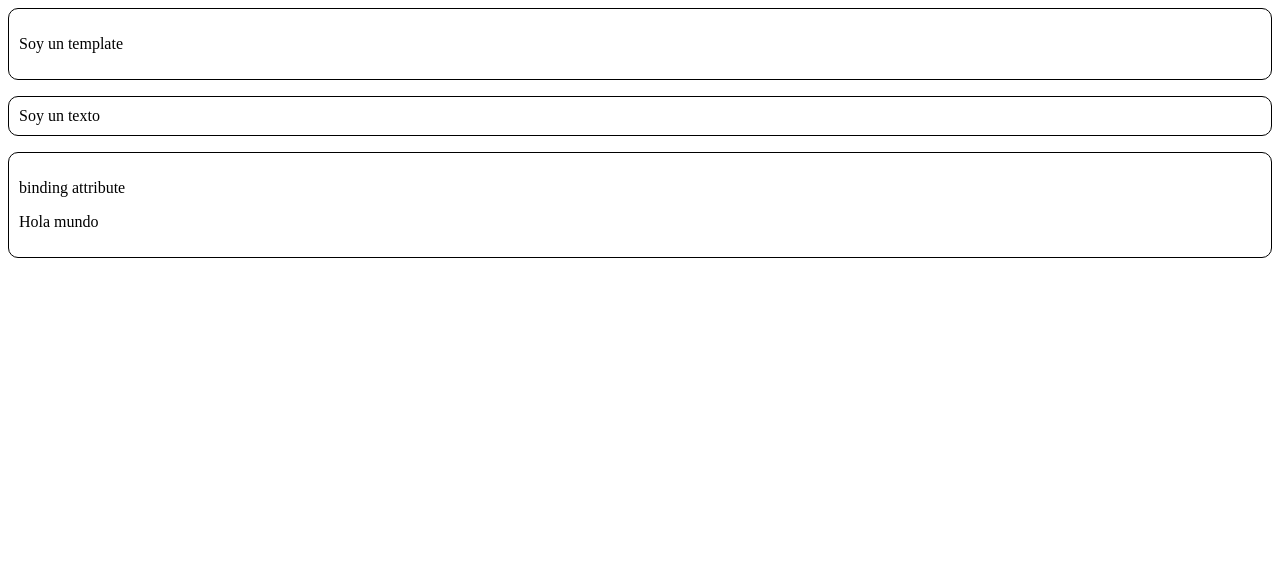
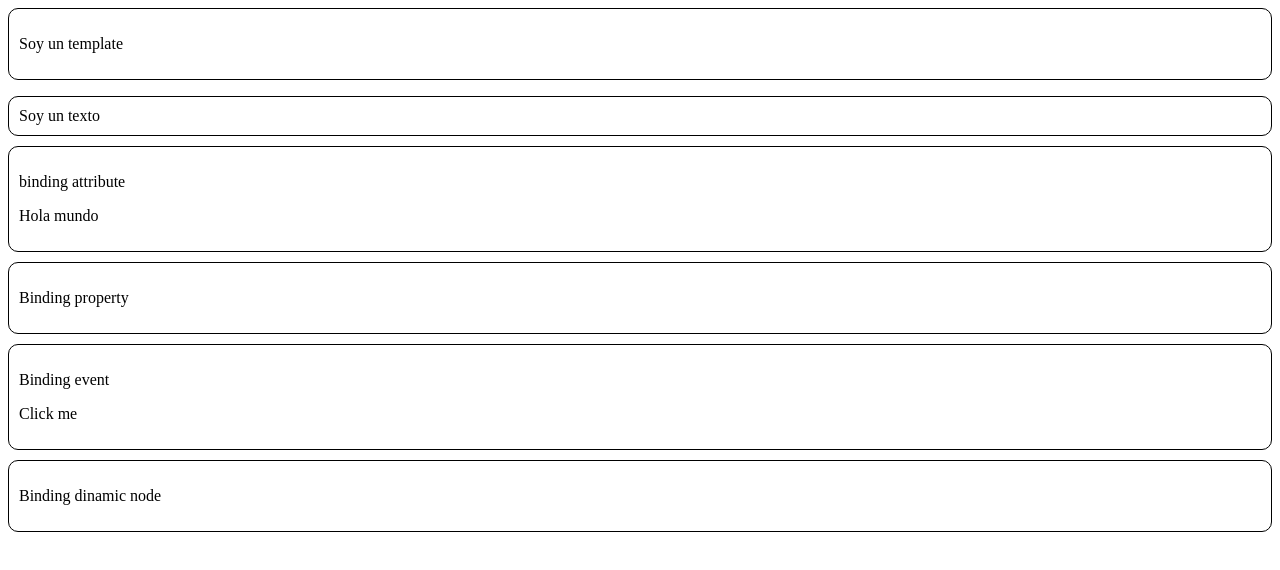
Before and after one commit to ArzCorp/lit, a website: page index.html in a window 1280 px wide. Drawn offline with nearby package versions, Linux system fonts and the light colour scheme.

Commit message:
✨ added more bindings

```diff
--- a/index.html
+++ b/index.html
@@ -12,5 +12,8 @@
 		<div id="app"></div>
 		<div id="bindings-text"></div>
 		<div id="bindings-attribute"></div>
+		<div id="bindings-property"></div>
+		<div id="bindings-events"></div>
+		<div id="bindings-node"></div>
 	</body>
 </html>
--- /dev/null
+++ b/src/components/bindings/events.js
@@ -0,0 +1,13 @@
+import { html, render } from '/node_modules/lit-html/lit-html.js'
+
+const handleClick = () => alert('Hello, world!')
+
+const bindingsEvents = ({ text, className }) => html` <div class=${className}>
+	<p>${text}</p>
+	<p class="click" @click=${handleClick}>Click me</p>
+</div>`
+
+render(
+	bindingsEvents({ text: 'Binding event', className: 'container' }),
+	document.querySelector('#bindings-events')
+)
--- /dev/null
+++ b/src/components/bindings/node.js
@@ -0,0 +1,11 @@
+import { html, render } from '/node_modules/lit-html/lit-html.js'
+
+const title = () => {
+	const p = document.createElement('p')
+	p.innerHTML = 'Binding dinamic node'
+	return p
+}
+
+const bindingsNode = () => html` <div class="container" }>${title()}</div>`
+
+render(bindingsNode(), document.querySelector('#bindings-node'))
--- /dev/null
+++ b/src/components/bindings/property.js
@@ -0,0 +1,17 @@
+import { html, render } from '/node_modules/lit-html/lit-html.js'
+
+const bindingsProperty = ({ text, className }) => html` <div class=${className}>
+	<p .property=${text} id="property">${text}</p>
+</div>`
+
+render(
+	bindingsProperty({ text: 'Binding property', className: 'container' }),
+	document.querySelector('#bindings-property')
+)
+
+const getProperty = () => {
+	const element = document.querySelector('#property').property
+	console.log({ element })
+}
+
+getProperty()
--- a/src/css/index.css
+++ b/src/css/index.css
@@ -2,4 +2,13 @@
 	border: 1px solid black;
 	padding: 10px;
 	border-radius: 10px;
+	margin-bottom: 10px;
 }
+
+.click {
+	cursor: pointer;
+}
+
+.click:hover {
+	text-decoration: underline;
+}
--- a/src/index.js
+++ b/src/index.js
@@ -1,3 +1,6 @@
 import './components/template.js'
 import './components/bindings/text.js'
 import './components/bindings/attribute.js'
+import './components/bindings/property.js'
+import './components/bindings/events.js'
+import './components/bindings/node.js'
```
